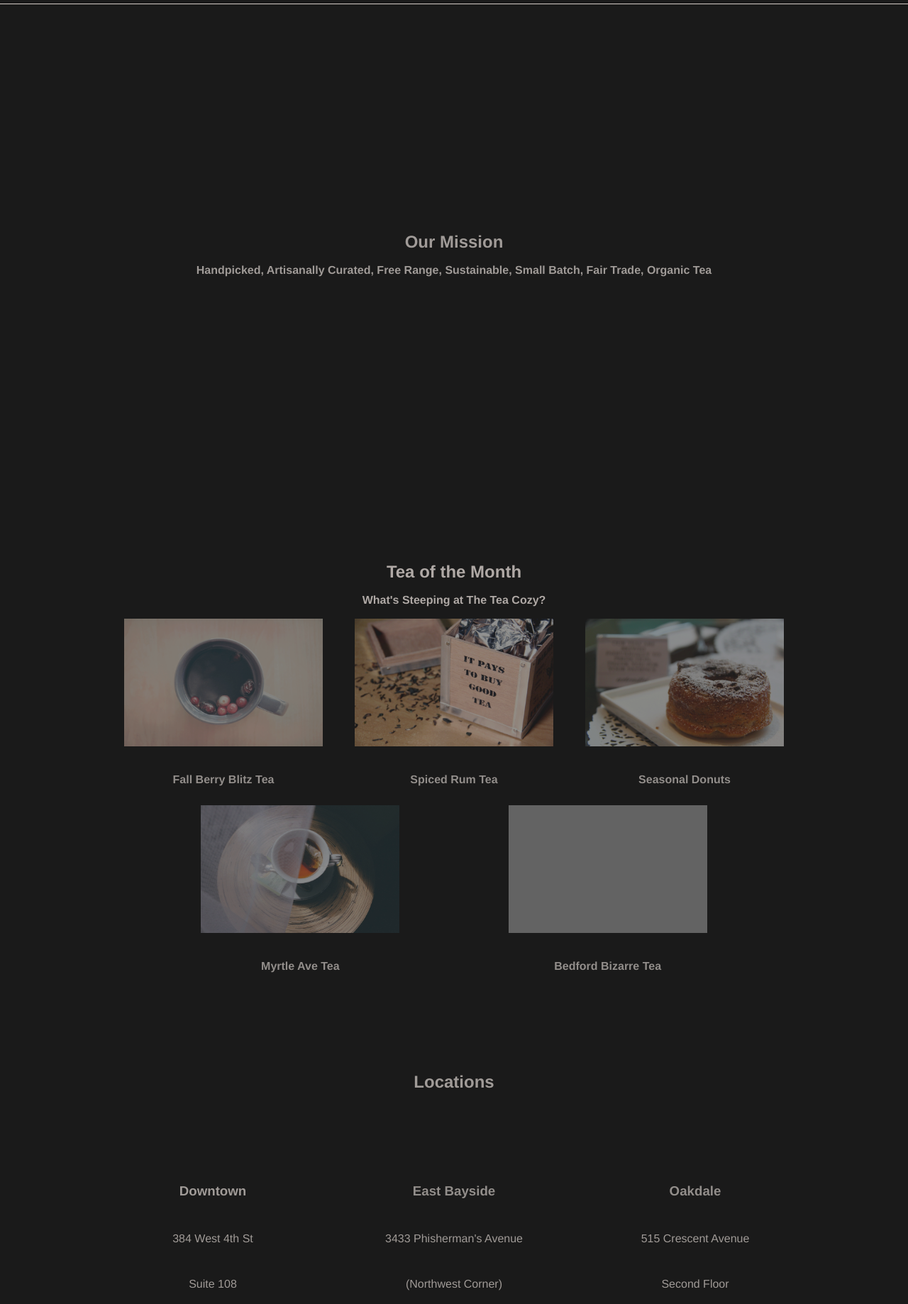
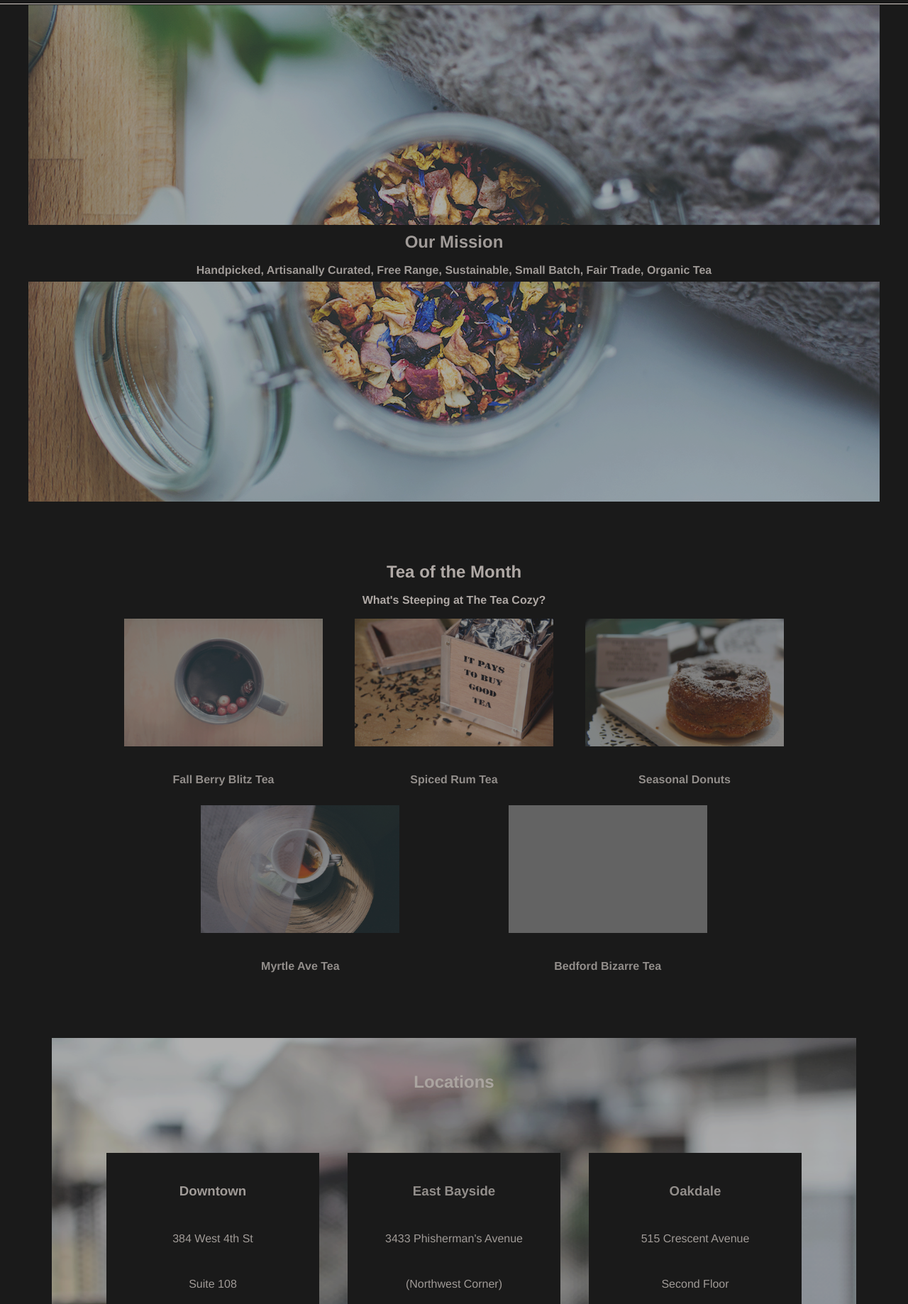
Before and after one commit to Magicazola/.theteacozy.io, a plain HTML site: page index.html in a window 1280 px wide. Shown: the part 62-1900 px from the top of the page at 71% size. Drawn offline with Linux system fonts and the light colour scheme; grey boxes are pictures that could not be loaded.

Commit message:
Update index.css

```diff
--- a/index.css
+++ b/index.css
@@ -58,7 +58,7 @@ main {
 .mission_container {
     position: relative;
     margin-top: 69px;
-    background-image: url(../images/img-mission-background.jpg);
+    background-image: url(img-mission-background.jpg);
     display: flex;
     align-items: center;
     justify-content: center;
@@ -109,7 +109,7 @@ main {
 }
 
 .branches {
-    background-image: url(../images/img-locations-background.jpg);
+    background-image: url(img-locations-background.jpg);
     flex-flow: row wrap;
     justify-content: center;
     align-items: center;
```
